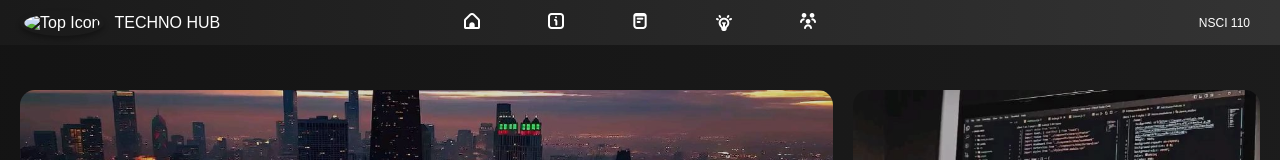
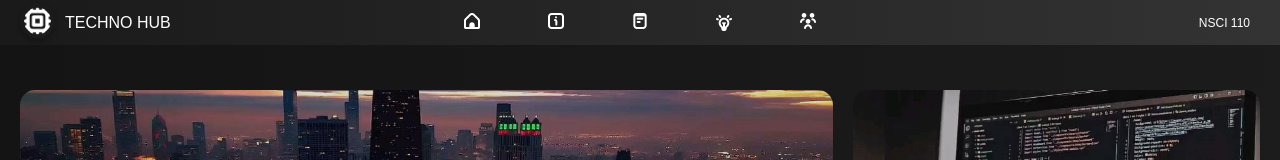
Before and after one commit to JuanAndrda/TECHNOLOGY_WEBSITE, a plain HTML site: page index.html in a window 1280 px wide. Shown: the top 160 px of the page. Drawn offline with Linux system fonts and the light colour scheme; a web font is replaced by a local one.

Commit message:
Update everything in the code

```diff
--- a/index.html
+++ b/index.html
@@ -17,7 +17,7 @@
     <nav class="sidebar">
       <div class="sidebar-header">
         <div class="top-icon">
-          <img src="images/" alt="Top Icon" />
+          <img src="images/image.png" alt="Top Icon" />
         </div>
         <span class="brand-text">TECHNO HUB</span>
       </div>
```
